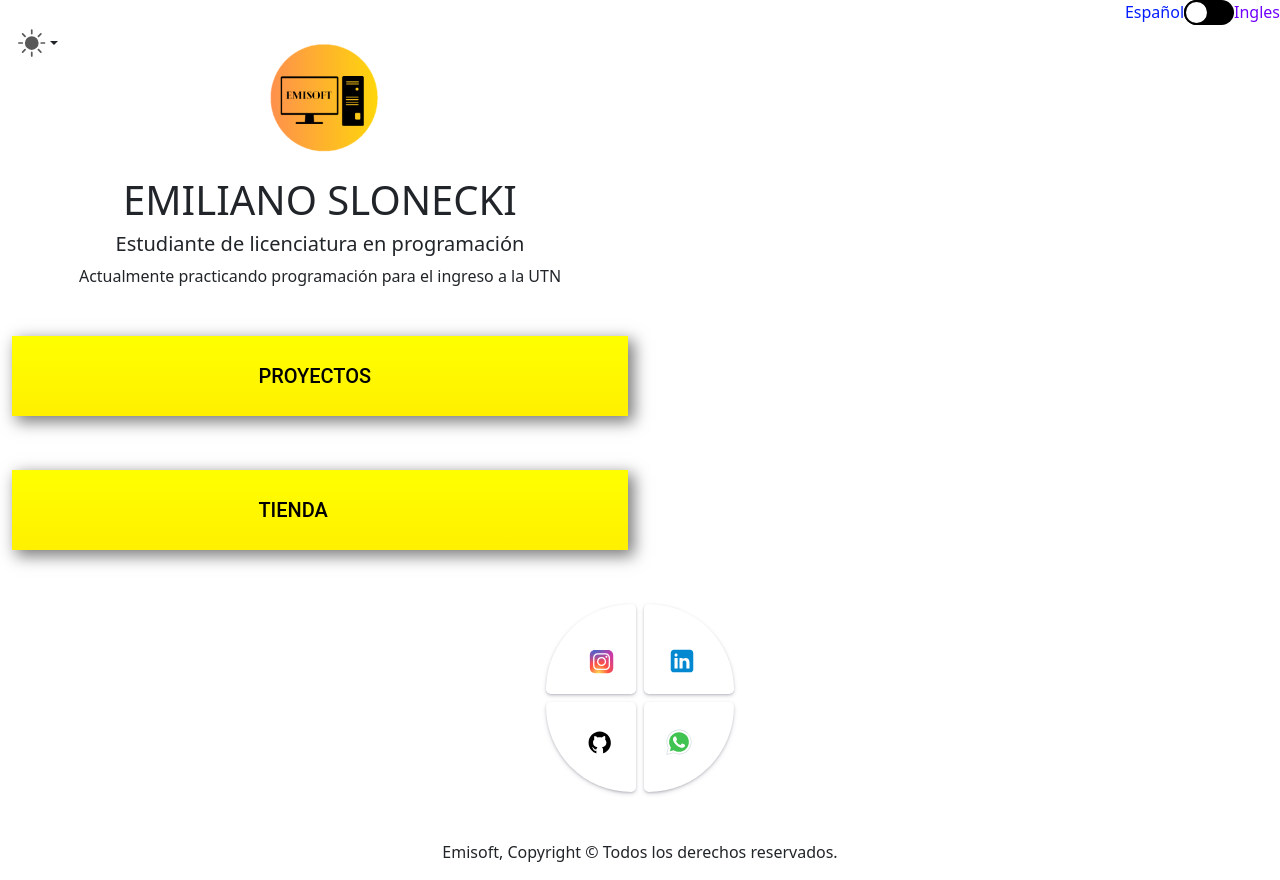
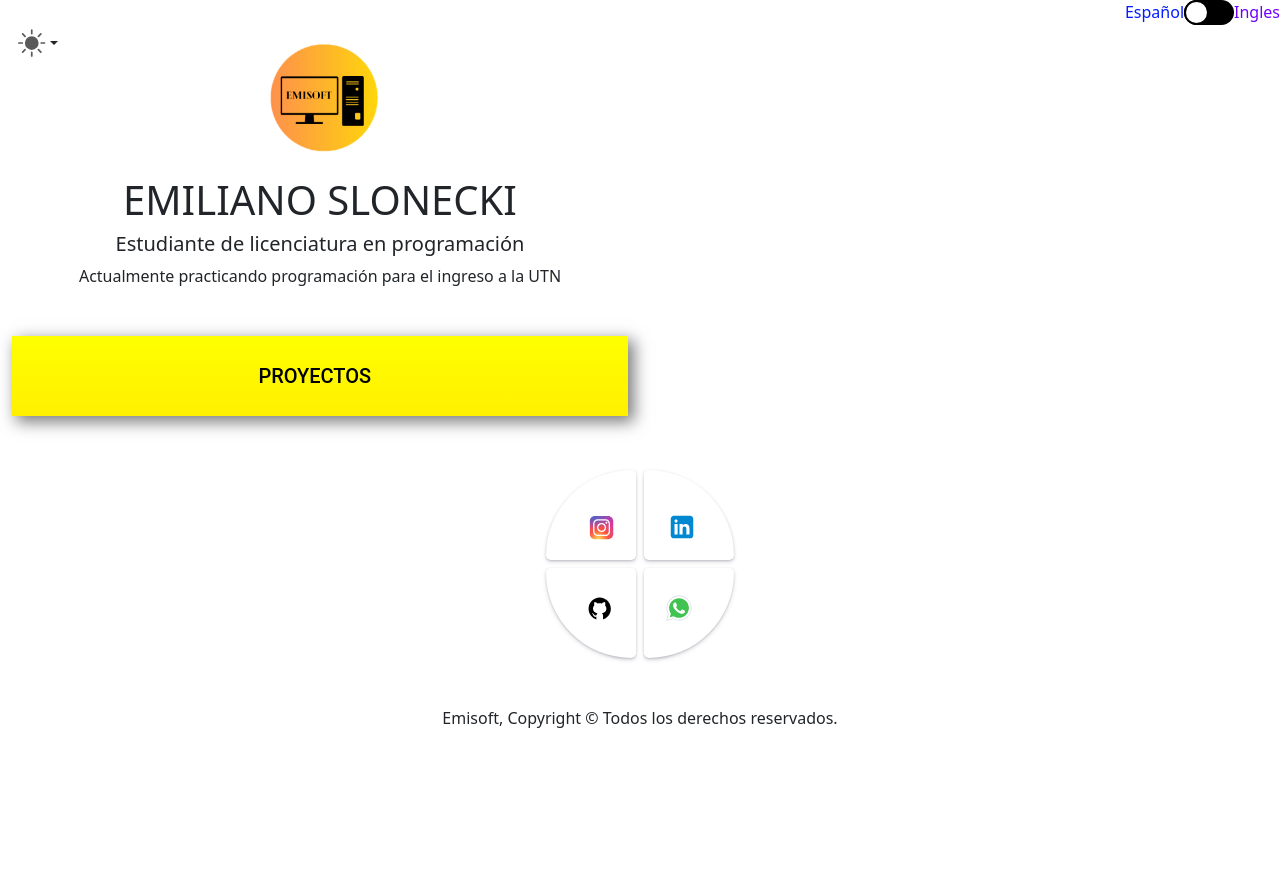
Before and after one commit to sloneckiemiliano/portafolio, a plain HTML site: page index.html in a window 1280 px wide. After the commit the page ends 800 px from the top, so only its background shows below. Drawn offline with nearby package versions, Linux system fonts and the light colour scheme.

Commit message:
Add files via upload

```diff
--- a/index.html
+++ b/index.html
@@ -144,17 +144,6 @@
         <span>PROYECTOS</span>
       </button></a>
   </div>
-  <div class="container d-block mx-auto mt-5 ">
-    <a href="./tienda/index.html">
-      <button class="boton cero">
-        <div class="icono">
-          <svg xmlns="http://www.w3.org/2000/svg" width="16" height="16" fill="currentColor" class="bi bi-arrow-right-short" viewBox="0 0 16 16">
-            <path fill-rule="evenodd" d="M4 8a.5.5 0 0 1 .5-.5h5.793L8.146 5.354a.5.5 0 1 1 .708-.708l3 3a.5.5 0 0 1 0 .708l-3 3a.5.5 0 0 1-.708-.708L10.293 8.5H4.5A.5.5 0 0 1 4 8z"/>
-          </svg>
-        </div>
-        <span>Tienda</span>
-      </button></a>
-  </div>
 </section>
 
 <!-- FOOTER -->
```
Also changed, not shown: 1 other file.
